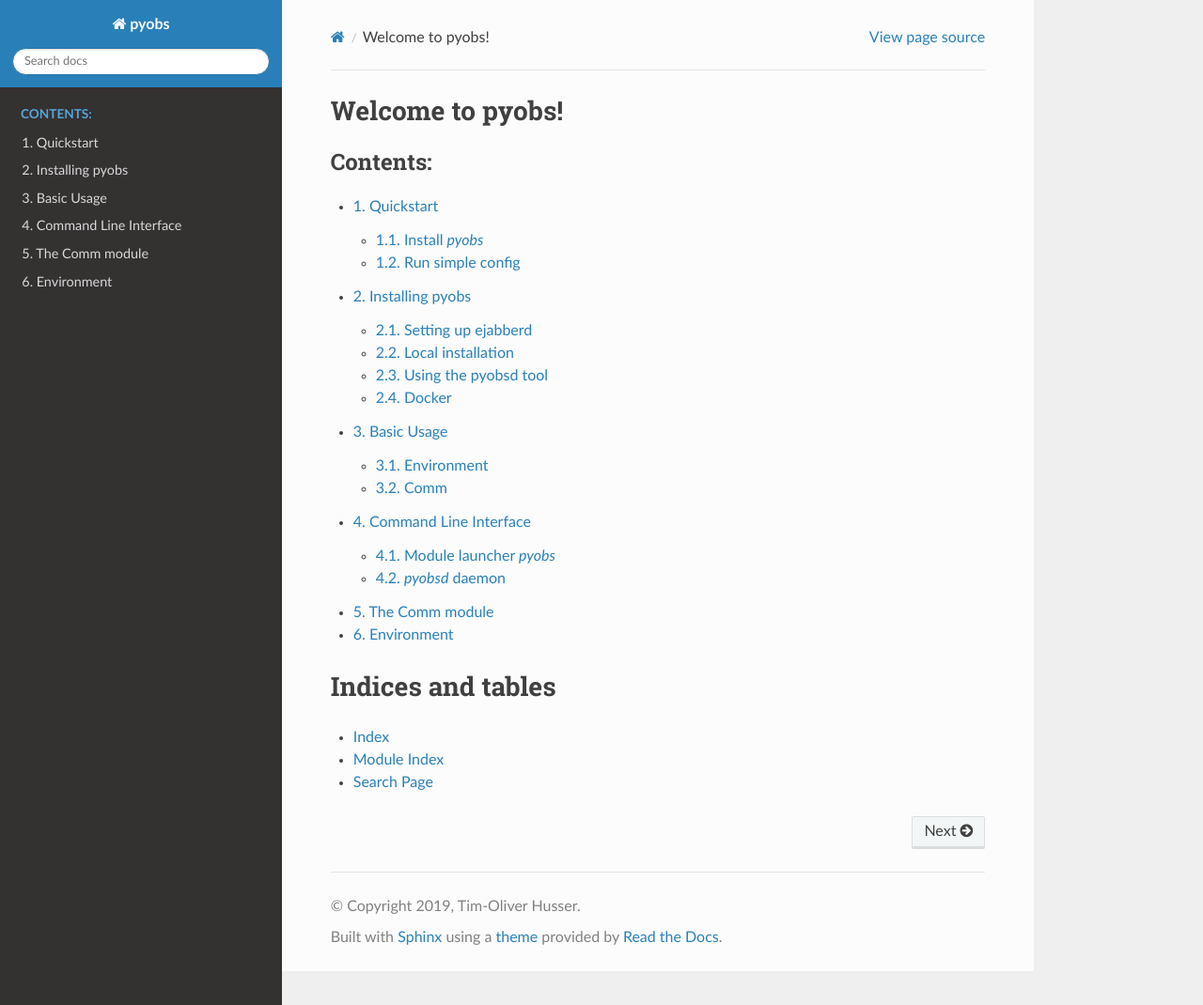
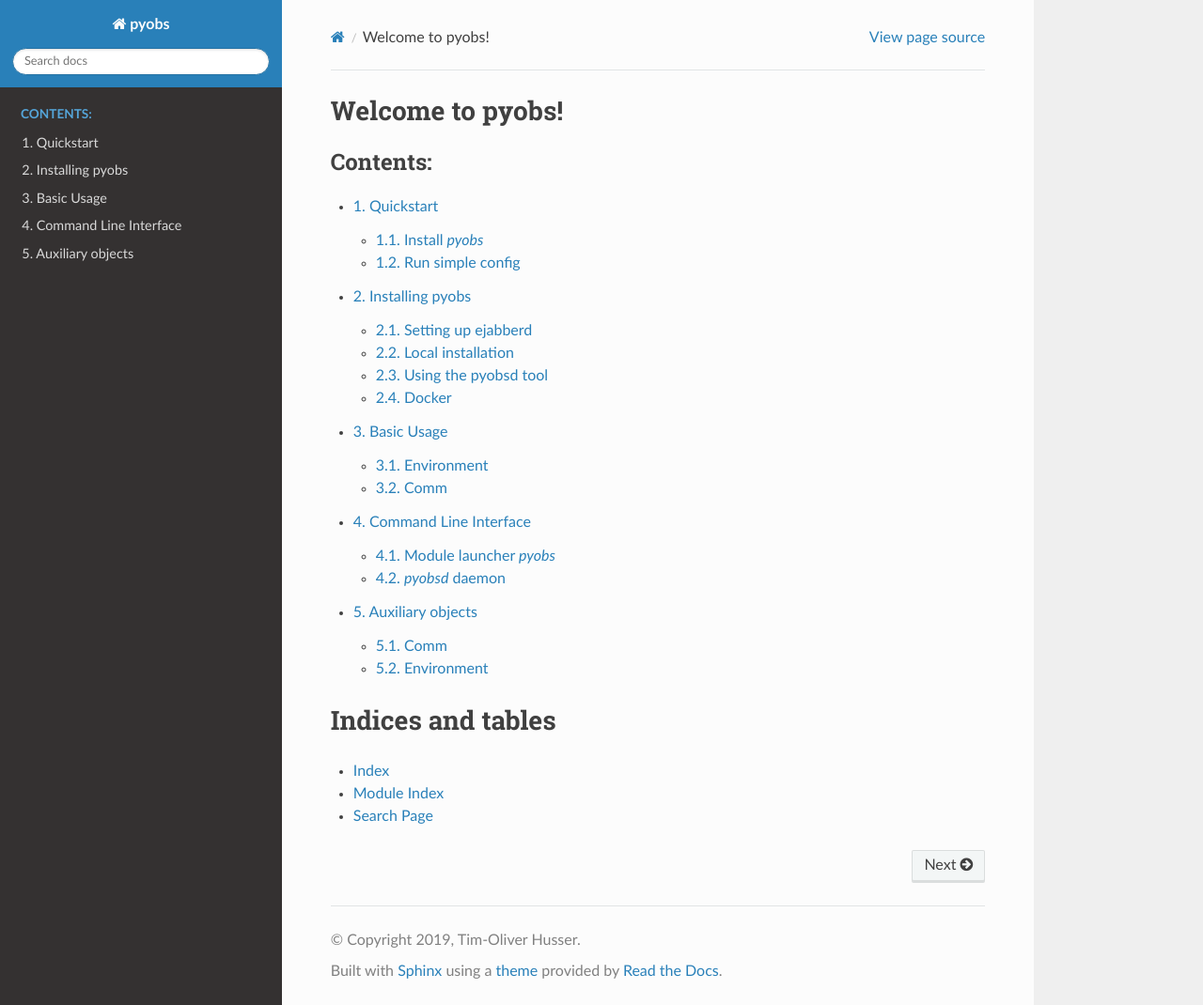
Before and after one commit to pyobs/pyobs-docs, a Sphinx documentation site: the page built from source/index.rst, in a window 1280 px wide and 1070 px high. Shown: the whole window at 94% size. Built offline with Sphinx 7.4.7 and the Read the Docs theme 2.0.0, drawn with Linux system fonts in a browser that asks for light colours.

Commit message:
moved comm and environment into auxiliary

```diff
--- /dev/null
+++ b/source/auxiliary/comm.rst
@@ -0,0 +1,2 @@
+Comm
+====
--- /dev/null
+++ b/source/auxiliary/index.rst
@@ -0,0 +1,9 @@
+Auxiliary objects
+=================
+
+.. toctree::
+   :maxdepth: 2
+   :caption: Contents:
+
+   comm
+   environment
--- a/source/basicusage.rst
+++ b/source/basicusage.rst
@@ -86,4 +86,4 @@
       class: pyobs.comm.xmpp.XmppComm
       jid: some_module@my.domain.com
 
-More details about this can be found in the :doc:`comm` section.
+More details about this can be found in the :doc:`auxiliary/comm` section.
--- a/source/comm.rst
+++ /dev/null
@@ -1,2 +0,0 @@
-The Comm module
-===============
--- a/source/index.rst
+++ b/source/index.rst
@@ -15,8 +15,7 @@
    installing
    basicusage
    cli
-   comm
-   environment
+   auxiliary/index
 
 
 Indices and tables
```
Also changed, not shown: source/auxiliary/environment.rst (renamed from source/environment.rst).
